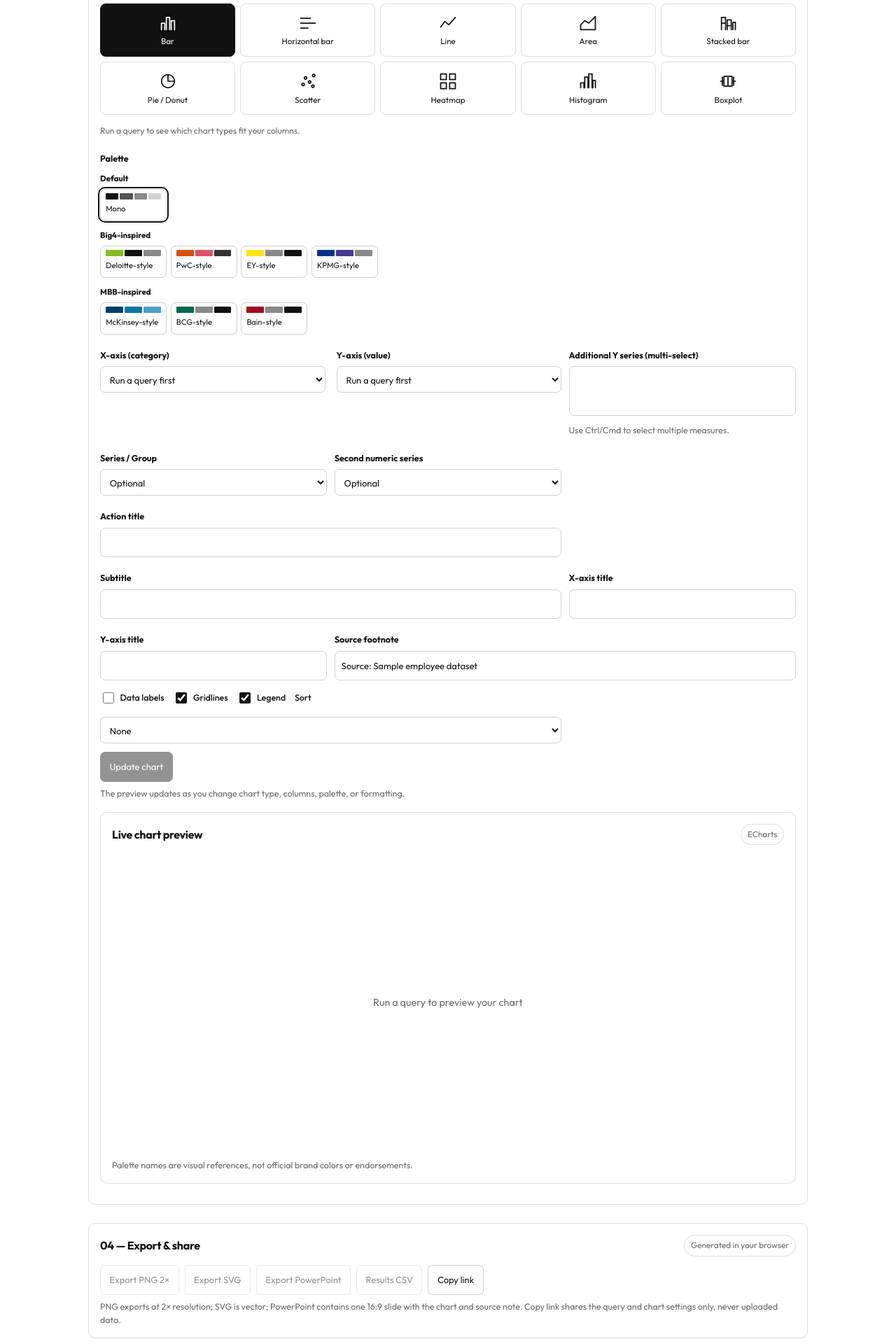
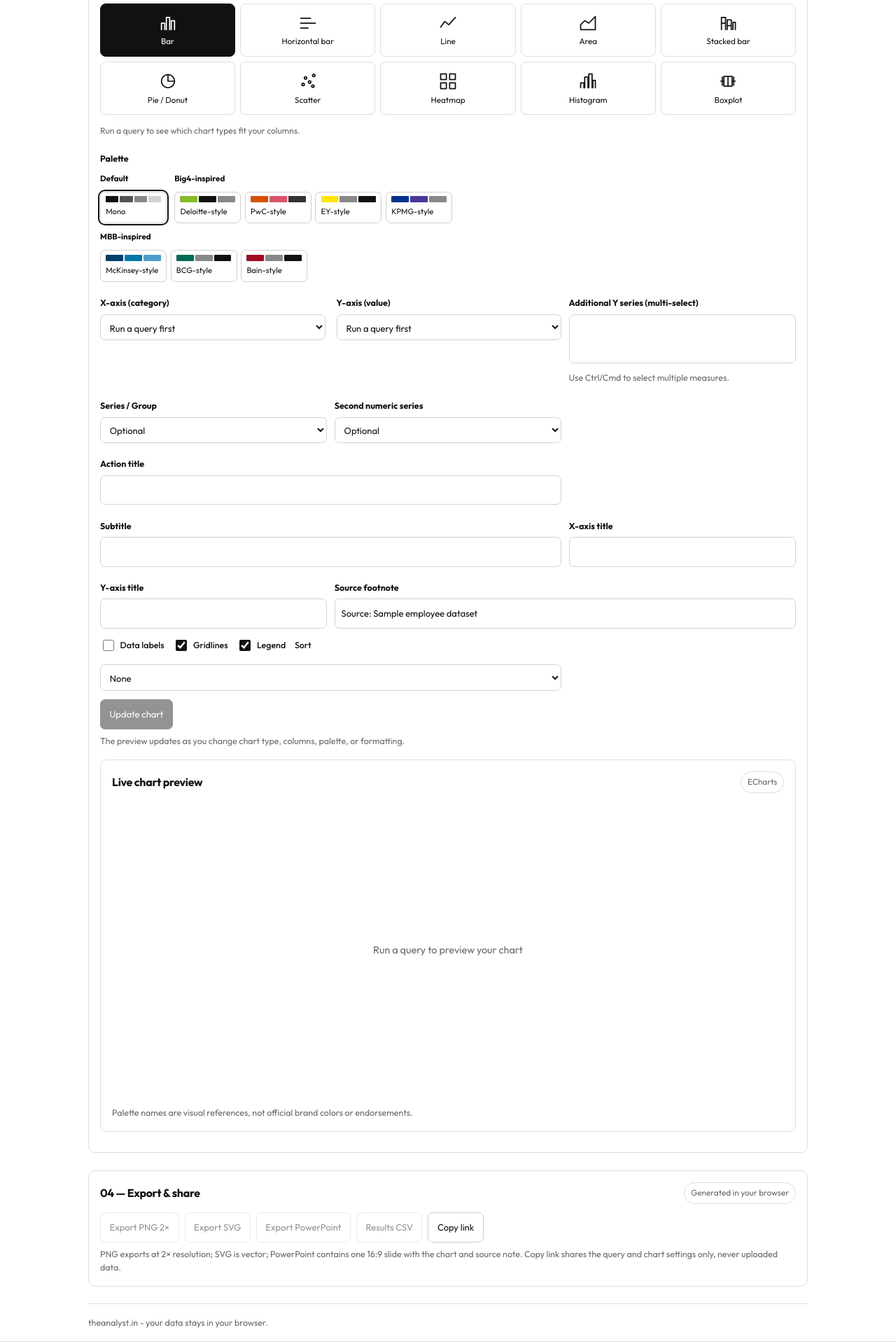
Before and after one commit to theanalystin/theanalyst.github.io, a Jekyll site: the page built from sql-playground.html, in a window 1280 px wide. Shown: the part 1423-3343 px from the top of the page at 70% size. Built offline with Jekyll 4.4.1, drawn with Linux system fonts in a browser that asks for light colours.

Commit message:
Reduce whitespace in chart palette controls

```diff
--- a/sql-playground.html
+++ b/sql-playground.html
@@ -49,7 +49,7 @@ permalink: /sql-playground/
 #sqlp .axis-pair>div{min-width:0}
 @media(max-width:640px){#sqlp .axis-pair{grid-template-columns:1fr}}
 #sqlp .chart-preview-panel{min-width:0}#sqlp .hint{font-size:.78rem;color:var(--muted);margin:.5rem 0 0}#sqlp .table-list{display:flex;flex-wrap:wrap;gap:.4rem;margin:.6rem 0 0}#sqlp .table-list button{font-size:.78rem;padding:.35rem .5rem}#sqlp .file-note{font-size:.76rem;color:var(--muted);margin:.45rem 0 0}
-#sqlp .palette-groups{display:grid;gap:.55rem}#sqlp .palette-heading{display:block;font-size:.72rem;font-weight:700;margin:.1rem 0 .3rem}
+#sqlp .palette-groups{display:flex;flex-wrap:wrap;align-items:flex-start;gap:.45rem .7rem}#sqlp .palette-groups>div{display:flex;flex-direction:column;gap:.25rem;min-width:0}#sqlp .palette-heading{margin:0}#sqlp .palette-row{gap:.25rem}#sqlp .palette-heading{display:block;font-size:.72rem;font-weight:700;margin:.1rem 0 .3rem}
 #sqlp .palette-row{display:flex;gap:.35rem;flex-wrap:wrap}#sqlp .palette-choice{display:flex;flex-direction:column;align-items:flex-start;gap:.25rem;font-size:.7rem;min-width:95px}
 #sqlp .palette-choice[aria-pressed=true]{outline:2px solid #111;outline-offset:1px}#sqlp .swatches{display:flex;gap:2px;width:100%}#sqlp .swatches i{display:block;height:9px;flex:1;border-radius:1px}
 #sqlp .chart-toggles{display:flex;flex-wrap:wrap;align-items:center;gap:.8rem}#sqlp .chart-toggles label{display:flex;align-items:center;gap:.35rem;margin:.2rem 0;font-weight:500}#sqlp .chart-toggles input[type=checkbox]{width:16px;height:16px;accent-color:#111}
```
